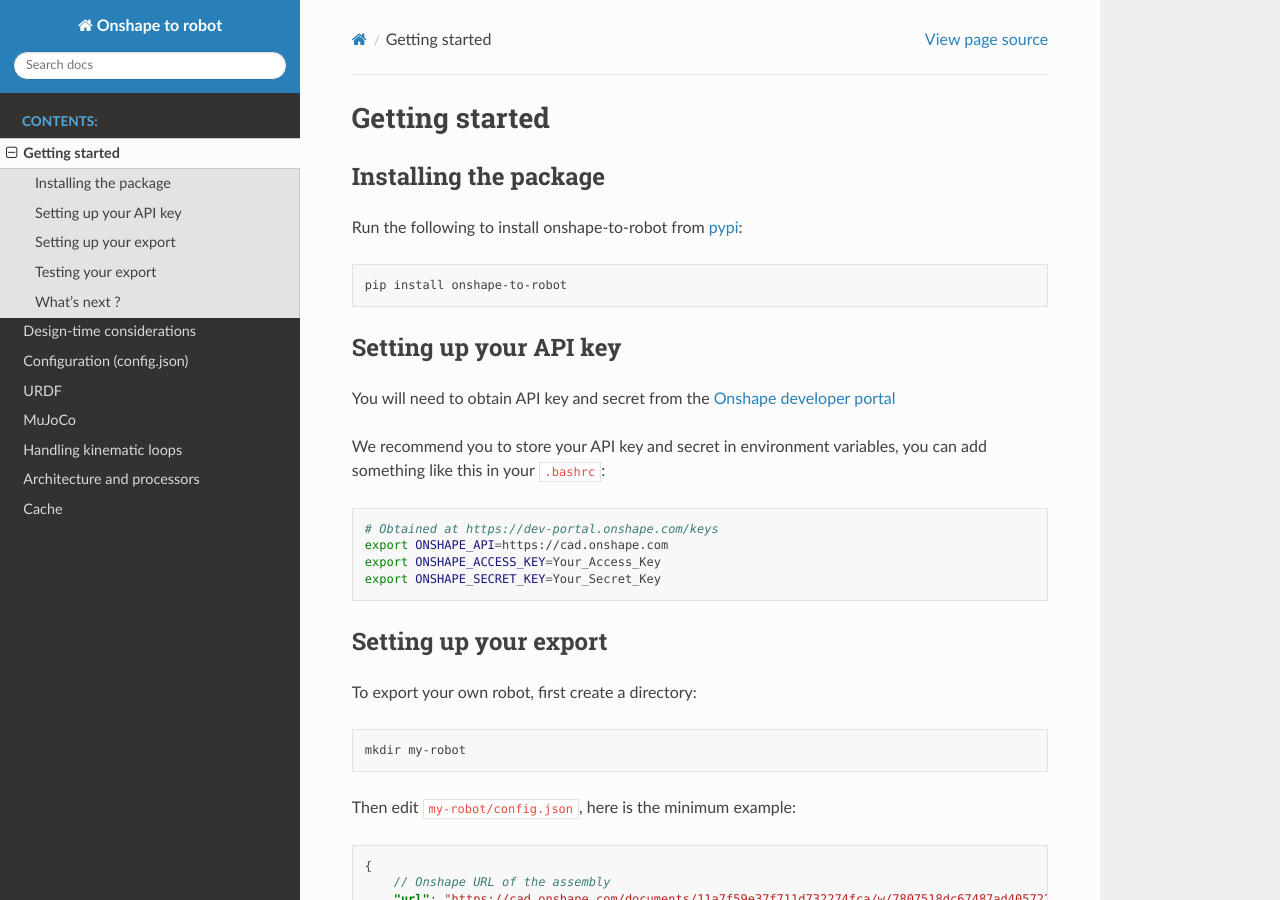
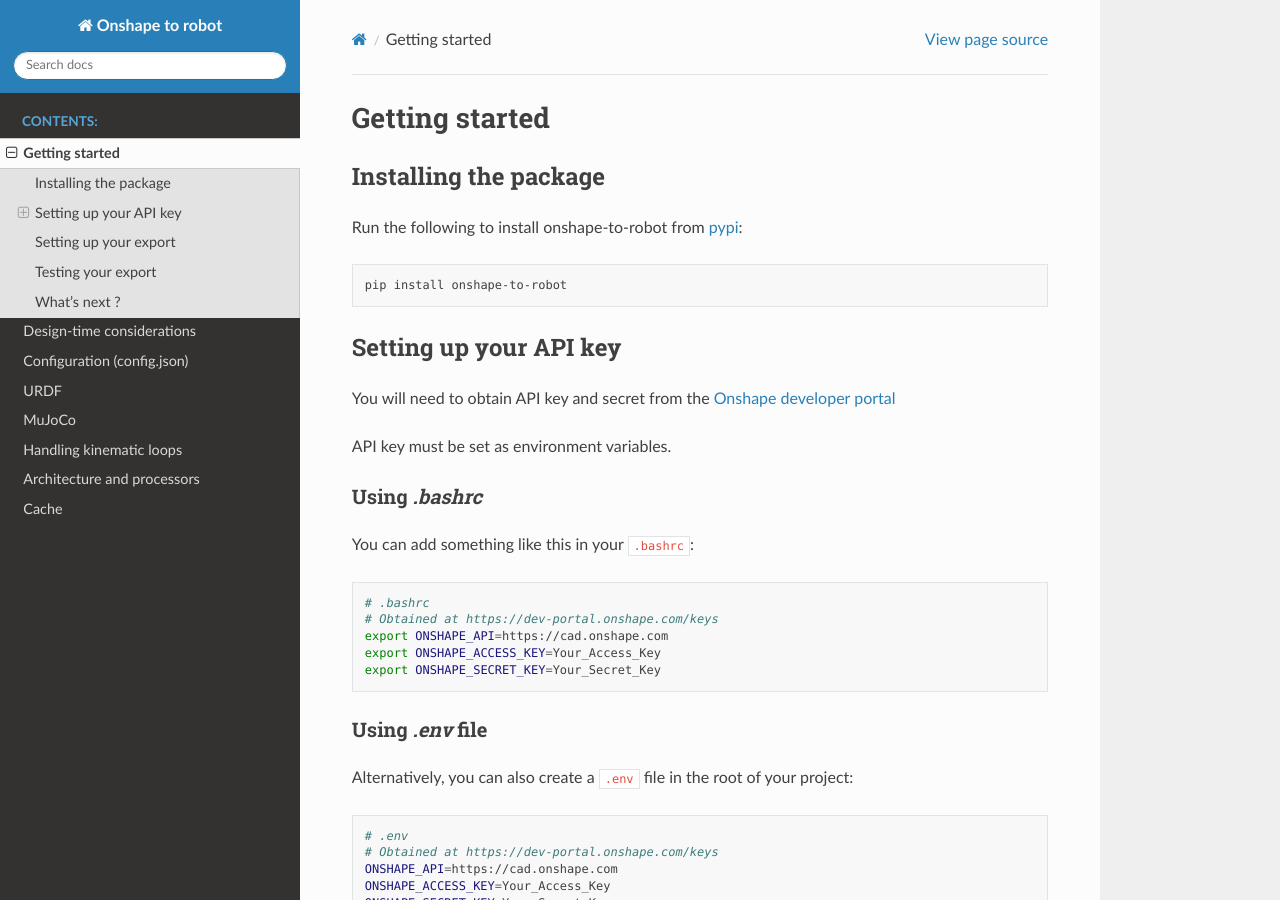
Before and after one commit to Rhoban/onshape-to-robot, a Sphinx documentation site: the page built from docs/source/getting_started.rst, in a window 1280 px wide and 900 px high. Built offline with Sphinx 7.4.7 and the Read the Docs theme 3.1.0, drawn with Linux system fonts in a browser that asks for light colours.

```diff
--- a/docs/source/getting_started.rst
+++ b/docs/source/getting_started.rst
@@ -18,15 +18,33 @@ Setting up your API key
 You will need to obtain API key and secret from the
 `Onshape developer portal <https://dev-portal.onshape.com/keys>`_
 
-We recommend you to store your API key and secret in environment variables, you can add something
-like this in your ``.bashrc``:
+API key must be set as environment variables.
+
+Using `.bashrc`
+~~~~~~~~~~~~~~~
+
+You can add something like this in your ``.bashrc``:
 
 .. code-block:: bash
 
+    # .bashrc
     # Obtained at https://dev-portal.onshape.com/keys
     export ONSHAPE_API=https://cad.onshape.com
     export ONSHAPE_ACCESS_KEY=Your_Access_Key
     export ONSHAPE_SECRET_KEY=Your_Secret_Key
+
+Using `.env` file
+~~~~~~~~~~~~~~~~~
+
+Alternatively, you can also create a ``.env`` file in the root of your project:
+
+.. code-block:: bash
+
+    # .env
+    # Obtained at https://dev-portal.onshape.com/keys
+    ONSHAPE_API=https://cad.onshape.com
+    ONSHAPE_ACCESS_KEY=Your_Access_Key
+    ONSHAPE_SECRET_KEY=Your_Secret_Key
 
 Setting up your export
 ----------------------
--- a/requirements.txt
+++ b/requirements.txt
@@ -8,3 +8,4 @@ requests
 sphinx
 sphinx-rtd-theme
 transforms3d
+python-dotenv
--- a/setup.py
+++ b/setup.py
@@ -36,6 +36,7 @@ setuptools.setup(
         "colorama>=0.4.6",
         "numpy-stl",
         "transforms3d",
+        "python-dotenv"
     ],
     include_package_data=True,
     package_data={"": ["bullet/*", "assets/*", "README.md"]},
```
Also changed, not shown: 2 other files.
